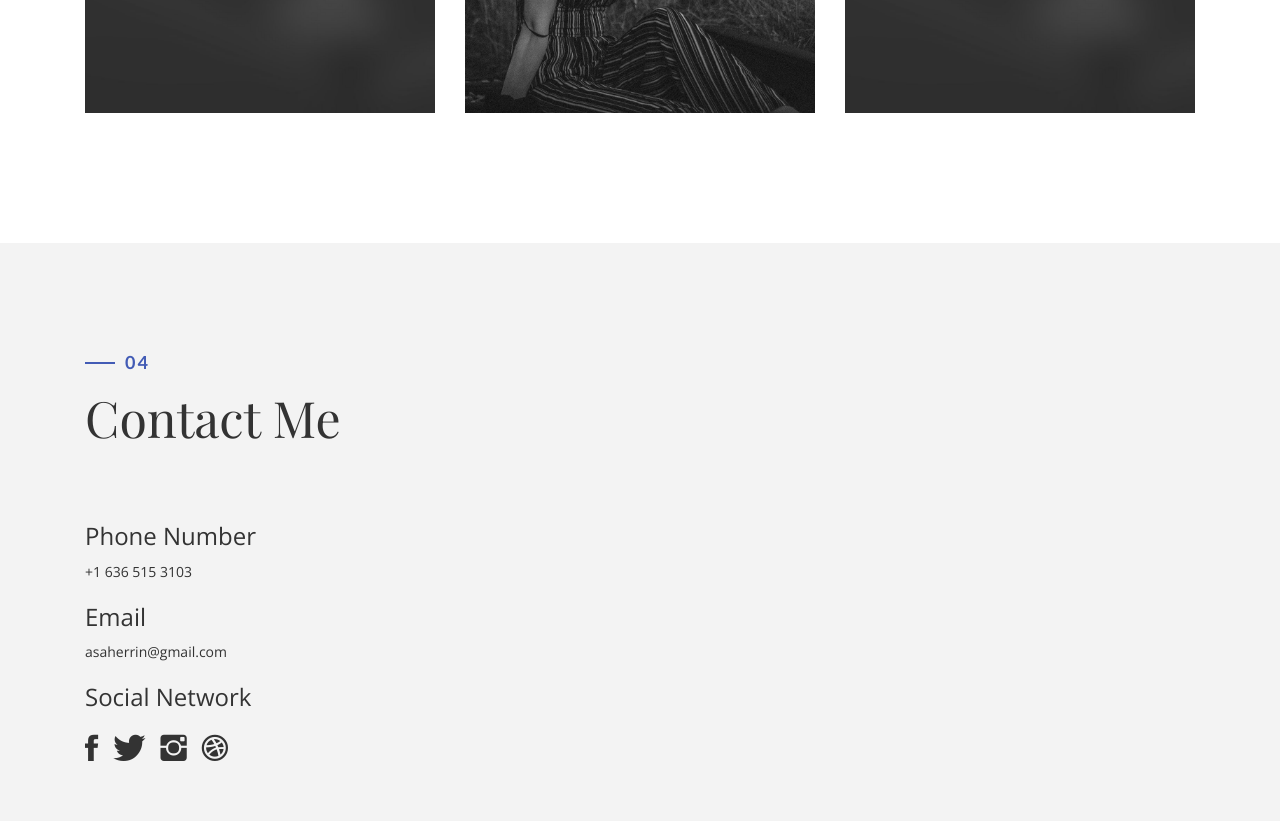
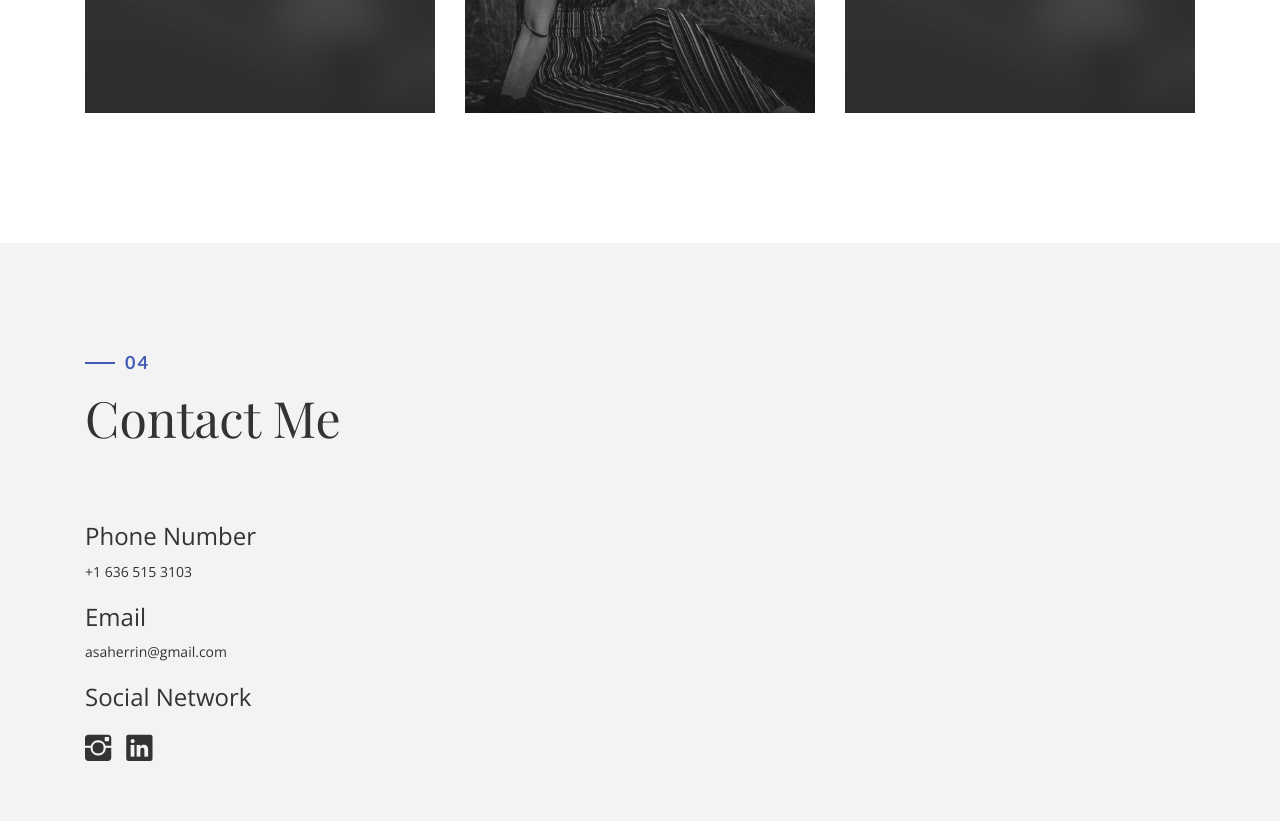
Before and after one commit to CrowMother/CrowMother.github.io, a plain HTML site: page index.html in a window 1280 px wide. Shown: the part 4540-5361 px from the top of the page. Drawn offline with nearby package versions, Linux system fonts and the light colour scheme; files whose address does not match are found by name; a web font is replaced by a local one.

Commit message:
commented out image click and form

```diff
--- a/index.html
+++ b/index.html
@@ -309,10 +309,8 @@
                 <h3>Social Network</h3>
 
                 <ul class="social">
-                    <li><a href="#"><i class="ion-social-facebook"></i></a></li>
-                    <li><a href="#"><i class="ion-social-twitter"></i></a></li>
-                    <li><a href="#"><i class="ion-social-instagram"></i></a></li>
-                    <li><a href="#"><i class="ion-social-dribbble"></i></a></li>
+                    <li><a href="https://www.instagram.com/uf.asa?igsh=bDY0ZnZhNXQzdjg5&utm_source=qr" target="_blank"><i class="ion-social-instagram" ></i></a></li>
+                    <li><a href="https://www.linkedin.com/in/asa-h-16652b10b/" target="_blank"><i class="ion-social-linkedin"></i></a></li>
                 </ul>
                 <div class="clearfix"></div>
                 <div class="h-50"></div>
@@ -324,9 +322,9 @@
     <!-- ./contact -->
 
     <!--Figure out how this section works to add a photography page, programs, ai, and other-->
-    <!--DEMO01-->
+    <!--
         <div id="animatedModal" class="popup-modal">
-        <!--THIS IS IMPORTANT! to close the modal, the class name has to match the name given on the ID -->
+            THIS IS IMPORTANT! to close the modal, the class name has to match the name given on the ID
             <div id="btn-close-modal" class="close-animatedModal close-popup-modal"> <i class="ion-close-round"></i> </div>
             <div class="clearfix"></div>
             <div class="modal-content">
@@ -349,6 +347,8 @@
                 </div>
             </div>
         </div>
+    -->
+
 
     <!-- jQuery -->
     <script src="js/jquery.js"></script>
```
Lines whose indentation alone changed are shown as unchanged.
